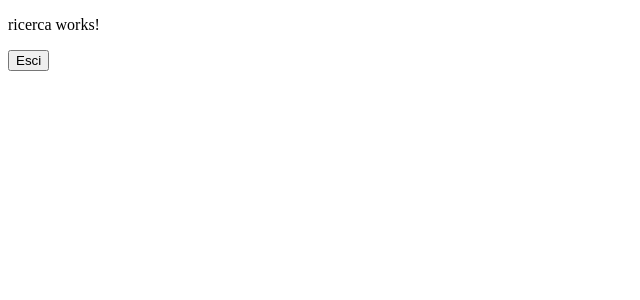
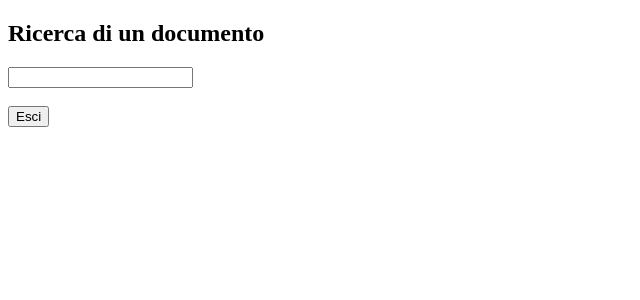
Before and after one commit to AerdnaL/ProgettoSSW, an Angular app: page / in a window 1280 px wide. Both pictures are taken after a click on the button "Ricerca". Shown: the top 300 px of the page, without its empty margins (0-640 px from the left). Built offline with nearby package versions, Linux system fonts and the light colour scheme.

Commit message:
Inizio implementazione metodo ricerca
ancora non appare p

```diff
--- a/src/root/ricerca/ricerca.component.html
+++ b/src/root/ricerca/ricerca.component.html
@@ -1,3 +1,6 @@
-<p *ngIf = "vediRicerca == true">
-ricerca works!
-</p>
+<div *ngIf = "vediRicerca == true">
+  <h2>Ricerca di un documento</h2>
+  <input type="text" (keyup)="cercaLibro($event)">
+  <p *ngIf = "occorrenze !== ''">Trovati {{ occorrenze }} libri</p>
+</div>
+<br>
--- a/src/root/ricerca/ricerca.component.ts
+++ b/src/root/ricerca/ricerca.component.ts
@@ -1,5 +1,7 @@
 import { Component, OnInit, Input } from '@angular/core';
 import { CommonModule } from '@angular/common';
+import { AjaxResponse } from 'rxjs/ajax';
+import { BibliotecaService } from '../biblioteca.service';
 
 @Component({
   selector: 'app-ricerca',
@@ -11,9 +13,26 @@ import { CommonModule } from '@angular/common';
 export class RicercaComponent implements OnInit {
   @Input() vediRicerca: boolean = false;
 
-  constructor() { }
+  occorrenze: string = '';
 
-  ngOnInit() {
+  cercaLibro(event: KeyboardEvent) {
+    this.bs.getData().subscribe({
+      next: (ajaxRes: AjaxResponse<any>) => {
+        const risposta = ajaxRes.response;
+        const data = JSON.parse(risposta);
+        const cercato = data.filter(
+          (libro: any) =>
+            libro.autore.toLowerCase().includes((event.target as HTMLInputElement).value) ||
+            libro.titolo.toLowerCase().includes((event.target as HTMLInputElement).value)
+        );
+        console.log(cercato);
+        let prova = (event.target as HTMLInputElement).value;
+        console.log(prova);
+      },
+    });
   }
 
+  constructor(private bs: BibliotecaService) {}
+
+  ngOnInit() {}
 }
```
Also changed, not shown: 1 other file (tests, documents, lock files or other folders).
